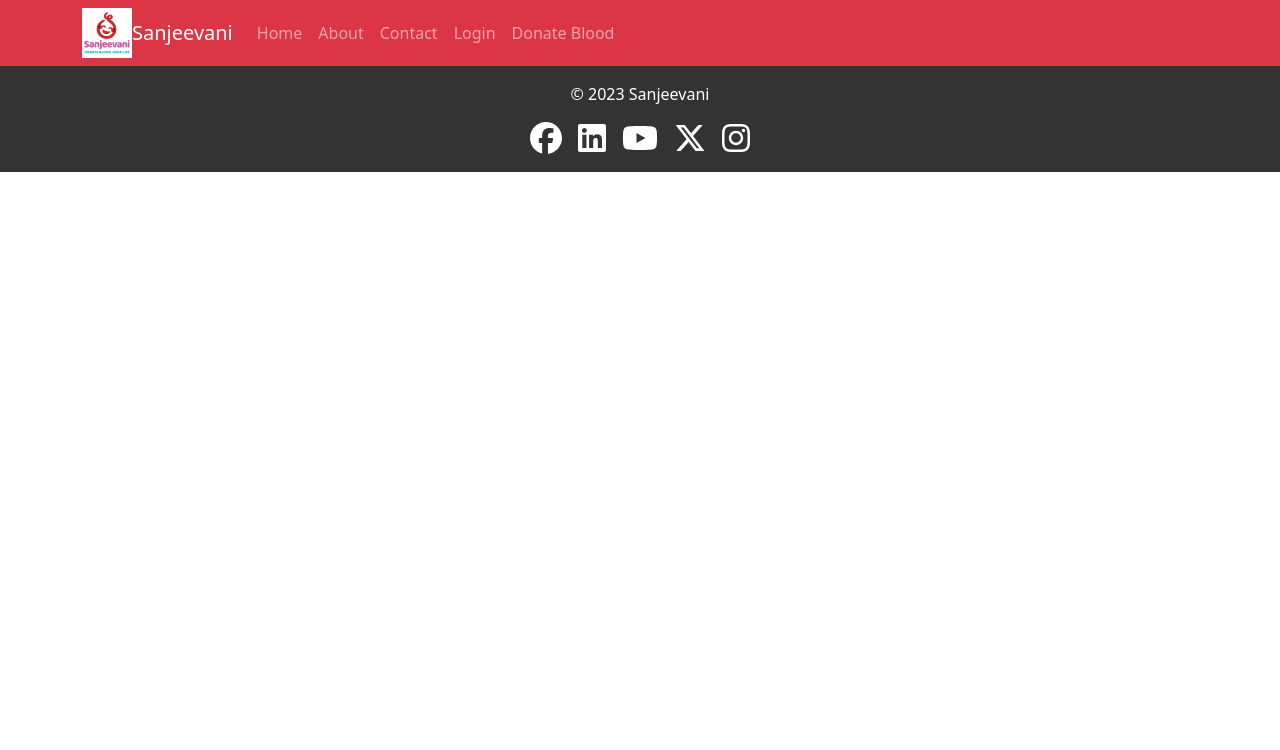
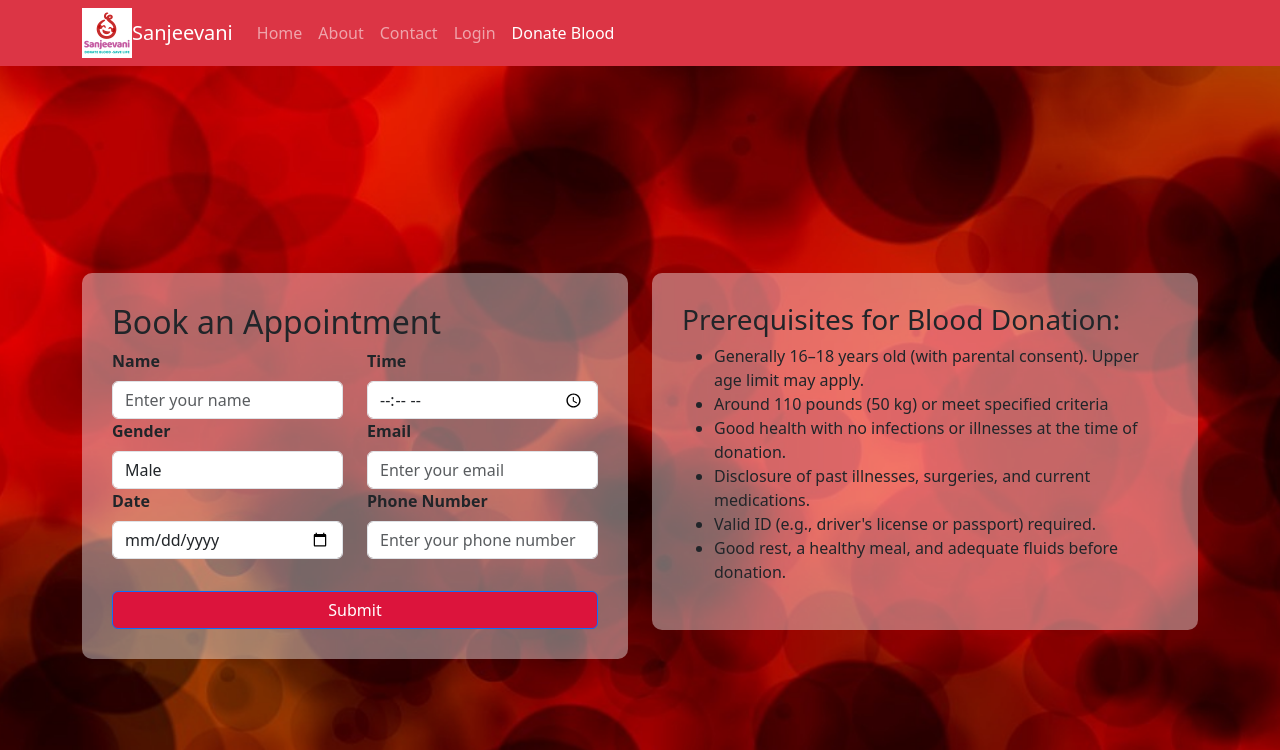
Before and after one commit to mukuljain999/sanjeevni, a React (Create React App) app: page /donate-blood in a window 1280 px wide. Shown: the top 750 px of the page. Built offline with nearby package versions, Linux system fonts and the light colour scheme.

Commit message:
Adding Donate Blood page

```diff
--- a/src/App.js
+++ b/src/App.js
@@ -11,6 +11,7 @@ import { NavigationBar } from './components/NavigationBar';
 import { AboutUs } from './components/AboutUs.jsx';
 
 import ContactUs from './components/ContactUs.jsx'
+import DonateBlood from './components/DonateBlood.jsx';
 
 
 
@@ -29,7 +30,7 @@ function App() {
 
 
         <Route path="/contact-us" element={<ContactUs/>}></Route>
-
+        <Route path="/donate-blood" element={<DonateBlood/>}></Route>
 
       </Routes>
 
--- /dev/null
+++ b/src/components/DonateBlood.jsx
@@ -0,0 +1,83 @@
+import React from 'react';
+import { Container, Row, Col, Form, Button } from 'react-bootstrap';
+import '../css/DonateBlood.css'
+// Import your CSS file for component styling
+
+const DonateBlood = () => {
+    return (
+        <div className="blood-background">
+            {/* Background image container */}
+            <Container>
+                <Row className="justify-content-center">
+                    <Col md={12} lg={6}>
+                        <div className="appointment-form">
+                            {/* Translucent appointment form */}
+                            <h2 className="h2">Book an Appointment</h2>
+                            <Form>
+                                {/* Form fields go here */}
+                                <Form.Group controlId="formName">
+                                    <Row>
+                                        <Col lg={6}>
+                                            <Form.Group controlId="formName" >
+                                                <Form.Label >Name</Form.Label>
+                                                <Form.Control type="text" placeholder="Enter your name" />
+                                            </Form.Group>
+                                            <Form.Group controlId="formGender">
+                                                <Form.Label>Gender</Form.Label>
+                                                <Form.Control as="select">
+                                                    <option value="male">Male</option>
+                                                    <option value="female">Female</option>
+                                                </Form.Control>
+                                            </Form.Group>
+                                            <Form.Group controlId="formDate">
+                                                <Form.Label>Date</Form.Label>
+                                                <Form.Control type="date" />
+                                            </Form.Group>
+                                        </Col>
+                                        <Col lg={6}>
+                                            <Form.Group controlId="formTime">
+                                                <Form.Label>Time</Form.Label>
+                                                <Form.Control type="time" />
+                                            </Form.Group>
+                                            <Form.Group controlId="formEmail">
+                                                <Form.Label>Email</Form.Label>
+                                                <Form.Control type="email" placeholder="Enter your email" />
+                                            </Form.Group>
+                                            <Form.Group controlId="formPhone">
+                                                <Form.Label>Phone Number</Form.Label>
+                                                <Form.Control type="tel" placeholder="Enter your phone number" />
+                                            </Form.Group>
+                                        </Col>
+                                    </Row>
+
+                                </Form.Group>
+                                {/* More form fields */}
+                                <Button variant="primary" type="submit" className='btn'>
+                                    Submit
+                                </Button>
+                            </Form>
+                        </div>
+                    </Col>
+                    <Col md={12} lg={6}>
+                        <div className="prerequisites">
+                            <h3>Prerequisites for Blood Donation:</h3>
+                            <ul>
+                                <li>Generally 16–18 years old (with parental consent). Upper age limit may apply.</li>
+                                <li>Around 110 pounds (50 kg) or meet specified criteria</li>
+                                <li>Good health with no infections or illnesses at the time of donation.</li>
+                                <li>Disclosure of past illnesses, surgeries, and current medications.</li>
+                                <li> Valid ID (e.g., driver's license or passport) required.</li>
+                                <li> Good rest, a healthy meal, and adequate fluids before donation.</li>
+                                {/* Add more prerequisites as needed */}
+                            </ul>
+                        </div>
+                    </Col>
+                </Row>
+            </Container>
+        </div>
+    );
+};
+
+
+
+export default DonateBlood;
--- a/src/components/NavigationBar.jsx
+++ b/src/components/NavigationBar.jsx
@@ -26,7 +26,7 @@ export function NavigationBar() {
                         <LinkContainer to="/">
                             <Nav.Link>Login</Nav.Link>
                         </LinkContainer>
-                        <LinkContainer to="/">
+                        <LinkContainer to="/donate-blood">
                             <Nav.Link>Donate Blood</Nav.Link>
                         </LinkContainer>
                     </Nav>
--- /dev/null
+++ b/src/css/DonateBlood.css
@@ -0,0 +1,37 @@
+/* YourComponent.css */
+
+/* Background image styling */
+.h2{
+    justify-content: center;
+}
+.blood-background {
+    background-image: url('../images/slider1.jpg');
+    background-size: cover;
+    background-position: center;
+    min-height: 100vh;
+    display: flex;
+    align-items: center;
+  }
+
+  /* Styling for the appointment form */
+  .appointment-form ,.prerequisites{
+    background-color: rgba(255, 255, 255, 0.4); /* Adjust the opacity as needed */
+    padding: 30px;
+    border-radius: 10px;
+    margin-top:auto;
+  }
+   .btn{
+    width: 100%;
+    margin-top: 4vh;
+    background-color:crimson;
+   }
+   form Label {
+    font-weight: bold;
+    margin-bottom: 0;
+   }
+
+
+
+   .prerequisites{
+    background-color: rgba(255, 255, 255, 0.4);
+   }
```
